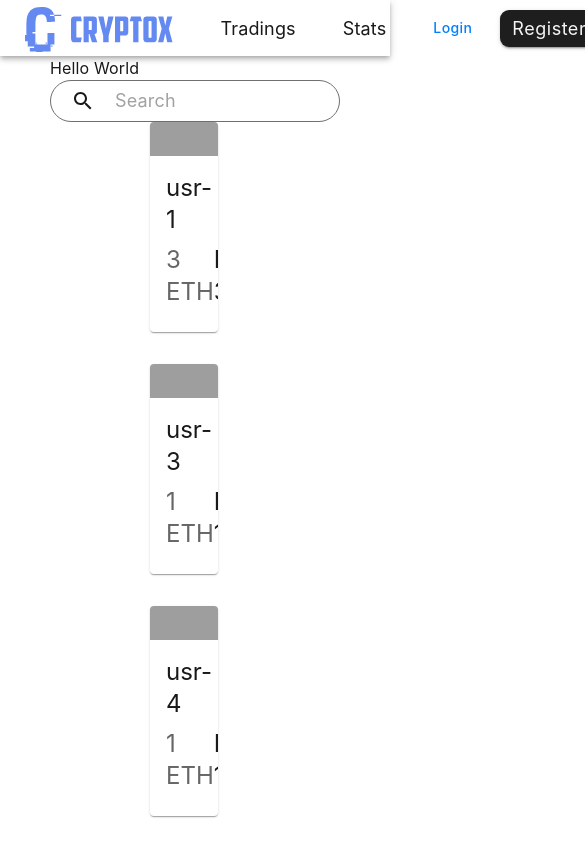
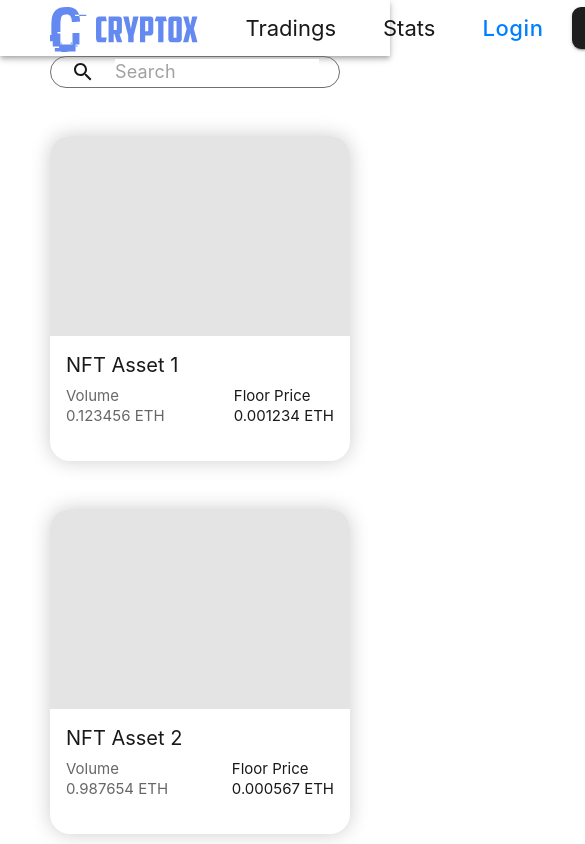
Before and after one commit to COS30049/cos30049_frontend, a React (Create React App) app: page / in a window 390 px wide. Shown: the top 844 px of the page, 585 px wide, since content can reach past the window. Built offline with nearby package versions, Linux system fonts and the light colour scheme; grey boxes are pictures that could not be loaded.

Commit message:
merge: Merge AssetsWrapper, AssetsSlide, container and home from Phuc. fix:bug created from Phuc's code

```diff
--- a/src/App.css
+++ b/src/App.css
@@ -3,13 +3,16 @@
   font-family: -apple-system, BlinkMacSystemFont, 'Segoe UI', 'Roboto', 'Oxygen',
   'Ubuntu', 'Cantarell', 'Fira Sans', 'Droid Sans', 'Helvetica Neue',
   sans-serif !important;
-  box-sizing: border-box;
+  box-sizing: border-box !important;
 }
 
 .App {
   text-align: center;
 }
 
+.nav-bar * {
+  font-size: 22px !important;
+}
 body {
   margin: 0;
   padding: 0;
--- a/src/components/AssetsContainer.jsx
+++ /dev/null
@@ -1,37 +0,0 @@
-import React from 'react';
-import { Card, CardMedia, CardContent, CardActions, Typography, IconButton } from '@mui/material';
-import { AddShoppingCart } from '@mui/icons-material';
-import useStyles from './styles'
-
-const Product = ({product}) => {
-    const classes = useStyles();
-  return (
-    <Card className={classes.root}>
-        <CardMedia className={classes.media} image='./images/Ethereum-ETH-Logo.png' title={product.name} />
-        <CardContent>
-            <div>
-                <Typography variant="h5" gutterBottom>
-                    {product.name}
-                </Typography>
-            </div>
-            <div className={classes.cardContent}>
-            <Typography variant="h5" color="textSecondary">
-                    {product.description}
-            </Typography>
-            <Typography variant="h5">
-                    {product.price}
-                </Typography>
-
-            </div>
-
-        </CardContent>
-        {/* <CardActions disableSpacing className={classes.cardActions}>
-            <IconButton aria-label="Add To Cart">
-                <AddShoppingCart/>
-            </IconButton>
-        </CardActions> */}
-    </Card>
-  )
-}
-
-export default Product
--- /dev/null
+++ b/src/components/AssetsSlide.jsx
@@ -0,0 +1,34 @@
+
+// Notice: Parts of the code were referenced from https://www.youtube.com/watch?v=377AQ0y6LPA.
+// However, I will add some comments to show what I understand when referencing the code from it.
+import React from 'react';
+import { Card,CardMedia, CardContent, Typography, Box } from '@mui/material';
+import useStyles from './styles'
+const AssetsSlide = ({assetsSlide}) => {
+    const classes = useStyles();
+  return ( // The reference code use Card, but here I use Box due to some inconvenience when using Card
+            //With Box, I can use shadow and border easier
+    <Box className={classes.root}>
+        <CardMedia className={classes.media} image="" title={assetsSlide.title}/>
+        <CardContent>
+            <div>
+                <Typography variant="h5" gutterBottom fontSize={20}> {/*Using gutterBottom to add margin to the bottom of the title*/}
+                    {assetsSlide.title}
+                </Typography>
+            </div>
+            <div className={classes.cardContent}>
+                <Typography variant="h5" color="textSecondary" fontSize={15}>
+                    Volume<br />
+                    {assetsSlide.volume}
+                </Typography>
+                <Typography variant="h5" fontSize={15} >
+                    Floor Price<br />
+                    {assetsSlide.floorPrice}
+                </Typography>
+            </div>
+        </CardContent>
+    </Box>
+  )
+}
+
+export default AssetsSlide
--- a/src/components/AssetsWrapper.jsx
+++ b/src/components/AssetsWrapper.jsx
@@ -1,36 +1,55 @@
+// Notice: Parts of the code were referenced from https://www.youtube.com/watch?v=377AQ0y6LPA.
+// However, I will add some comments to show what I understand when referencing the code from it.
+
 import React from "react";
-import { Grid, CssBaseline, Pagination } from "@mui/material";
-import Product from "./AssetsContainer";
+import {Grid} from "@mui/material";
+import AssetsSlide from "./AssetsSlide";
+import {useMediaQuery} from "@mui/material";
 
-const products = [
-    {id: 1, name: 'usr-1', description: '3 ETH', price: 'ETH 300'},
-    {id: 1, name: 'usr-3', description: '1 ETH', price: 'ETH 100'},
-    {id: 1, name: 'usr-4', description: '1 ETH', price: 'ETH 100'},
-    {id: 1, name: 'usr-5', description: '1 ETH', price: 'ETH 100'},
-    {id: 1, name: 'usr-6', description: '1 ETH', price: 'ETH 100'},
-    {id: 1, name: 'usr-7', description: '1 ETH', price: 'ETH 100'},
-    {id: 1, name: 'usr-8', description: '1 ETH', price: 'ETH 100'},
-]
+//Mock up data
+import assetsDataFile from "../mock/assets.json";
+import { useTheme } from "@mui/styles";
 
-const Products = () => {
+const assetsData = assetsDataFile;
+console.dir(assetsData);
+
+// const assetswrapper = [ //Creating an array for assetwrapper, each of the element will be import to each asset slide
+//     {id: 1, title: "NFT Asset 1", volume: '0.123456 ETH', floorprice: '0.001234 ETH'},
+//     {id: 2, title: 'NFT Asset 2', volume: '0.987654 ETH', floorprice: '0.000567 ETH'},
+//     {id: 3, title: 'NFT Asset 3', volume: '0.876543 ETH', floorprice: '0.000123 ETH'},
+//     {id: 4, title: 'NFT Asset 4', volume: '0.765432 ETH', floorprice: '0.000987 ETH'},
+//     {id: 5, title: 'NFT Asset 5', volume: '0.654321 ETH', floorprice: '0.000234 ETH'},
+//     {id: 6, title: 'NFT Asset 6', volume: '0.543210 ETH', floorprice: '0.000876 ETH'},
+// ]
+
+
+const AssetsWrapper = () => {
+    const theme = useTheme();
 
     return(
         <>
-            <CssBaseline />
-            <Grid container justify= "center" spacing={4}>
-                {
-                    products.map((product) => (
-                        <Grid item key={product.id} xs={12} sm={8} md={4} lg={2}>
-                            <Product product = {product}/>
-                        </Grid>
-                    ))
-                }
-            </Grid>
-            <Pagination
-                    count={10}
-                    sx={{display: "flex", mx: "auto", justifyContent:"center"}}
-            />
+        <Grid
+
+        sx={{
+            display:"flex",
+            flexWrap: "wrap",
+            justifyContent: "space-between",
+            gap: "2%",
+            [theme.breakpoints.down('md')]: {
+                justifyContent: "space-evenly",
+            }
+        }}
+        >
+            {
+
+                assetsData.map((assetsSlide) => ( //using .map() method to iterate over each element in assetwrapper. Each element will be stored as assetslide
+                    <Grid item key={assetsSlide.id} xs={12} sm={6} md={4} lg={3} marginTop={6}>
+                        <AssetsSlide assetsSlide={assetsSlide}/>
+                    </Grid>
+                ))
+            }
+        </Grid>
         </>
     )
 }
-export default Products
+export default AssetsWrapper
--- a/src/components/NavBar.jsx
+++ b/src/components/NavBar.jsx
@@ -25,7 +25,7 @@ export default function NavBar() {
             <Box>
                 <AppBar position="static" className="nav-bar"
                     sx={{
-                        px: "25px",
+                        px: "50px",
                         backgroundColor: '#FFFFFF',
                         fontSize: "18px",
                     }}
--- a/src/components/styles.jsx
+++ b/src/components/styles.jsx
@@ -2,11 +2,22 @@ import { makeStyles } from "@mui/styles";
 
 export default makeStyles(() => ({
     root: {
-        maxWidth: '75%'
+        height: '325px',
+        width: '300px',
+        borderRadius: '20px',
+        boxShadow: '0 0 20px rgba(0, 0, 0, 0.2)',
+        justifyContent: 'space-evenly',
+        boxSizing: "border-box",
     },
     media: {
-        height: 0,
-        paddingTop: '50%'
+        height: '200px',
+        width:'300px',
+        objectFit: 'contain',
+        justifyContent: 'center',
+        paddingTop: '50%',
+        backgroundColor: 'rgb( 228, 228, 228 )',
+        borderTopLeftRadius: '20px',
+        borderTopRightRadius: '20px',
     },
     cardActions: {
         display: 'flex',
@@ -15,6 +26,8 @@ export default makeStyles(() => ({
     cardContent: {
         display: 'flex',
         justifyContent: 'space-between',
-        borderRadius: '50px',
+    },
+    cardAllign:{
+        justifyContent: 'space-between',
     },
 }))
--- a/src/views/Home.jsx
+++ b/src/views/Home.jsx
@@ -2,20 +2,17 @@ import React from "react";
 import { Typography, Container } from "@mui/material";
 import AssetsWrapper from "../components/AssetsWrapper";
 import SearchBar from "../components/SearchBar";
+import makeStyles from '../components/styles';
 
 export default function Home() {
+    const classes = makeStyles();
     return (
         <>
-            <Typography variant="p">Hello World</Typography>
             <SearchBar />
-            <Container
-                sx={{
-                    px:"100px",
-                }}
+            <Container disableGutters className={classes.cardAllign} maxWidth={false}
             >
-                <AssetsWrapper />
+                <AssetsWrapper/>
             </Container>
-
         </>
     )
 }
```
Also changed, not shown: src/mock/assets.json (+60 -0 lines).
